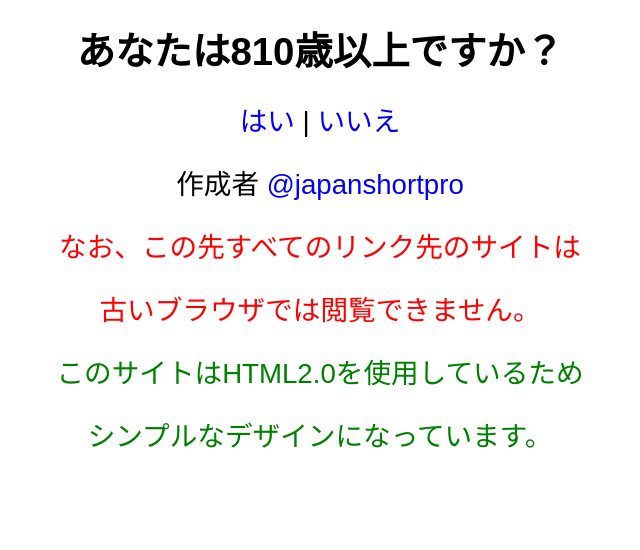
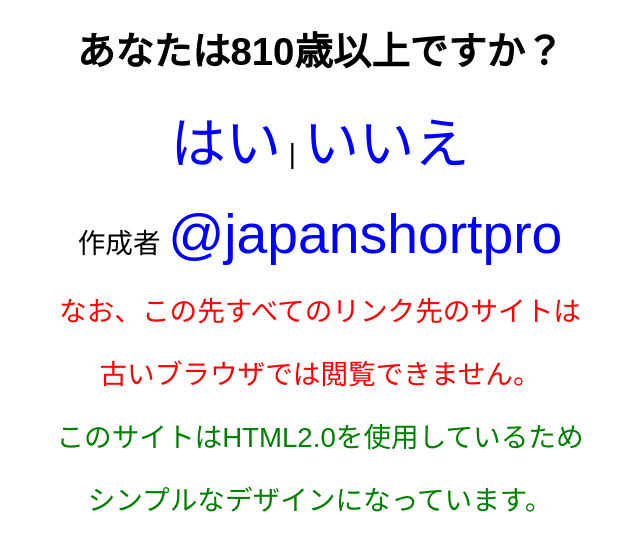
Before and after one commit to YajuEro/.github.io, a plain HTML site: page index.html in a window 1280 px wide. Shown: the whole page, without its empty margins (320-960 px from the left). Drawn offline with Linux system fonts and the light colour scheme.

Commit message:
Update index.html

```diff
--- a/index.html
+++ b/index.html
@@ -24,6 +24,7 @@
         a {
             color: blue;
             text-decoration: none;
+            font-size: 2em; /* 「はい」と「いいえ」を大きくする */
         }
 
         a:hover {
```
